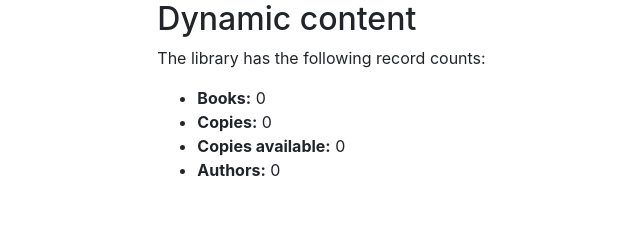
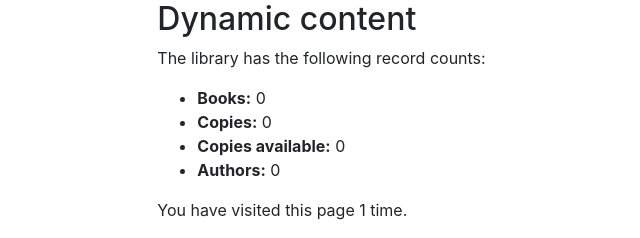
Before and after one commit to quandang246/mystie, a Django app: page /catalog/ in a window 1280 px wide. Shown: the part 636-874 px from the top of the page, without its empty margins (71-711 px from the left). Before the commit the page ends 812 px from the top, so only its background shows below. Run offline with Django 4.2, Linux system fonts and the light colour scheme; data that the repository does not hold is empty.

Commit message:
Django Tutorial Part 7: Session framework.

```diff
--- a/catalog/templates/index.html
+++ b/catalog/templates/index.html
@@ -11,4 +11,6 @@
         <li><strong>Copies available:</strong> {{ num_instances_available }}</li>
         <li><strong>Authors:</strong> {{ num_authors }}</li>
     </ul>
+
+    <p>You have visited this page {{ num_visits }} time{% if num_visits > 1 %}s{%endif %}.</p>
 {% endblock %}
--- a/catalog/views.py
+++ b/catalog/views.py
@@ -20,11 +20,16 @@ def index(request):
     # The 'all()' is implied by default.
     num_authors = Author.objects.count()
 
+    # Number of visits to this view, as counted in the session variable.
+    num_visits = request.session.get('num_visits', 1)
+    request.session['num_visits'] = num_visits + 1
+
     context = {
         'num_books' : num_books,
         'num_instances' : num_instances,
         'num_instances_available' : num_instances_available,
         'num_authors' : num_authors,
+        'num_visits' : num_visits,
     }
 
     # Render the HTML template index.html with the data in the context variable
```
Also changed, not shown: db.sqlite3.
